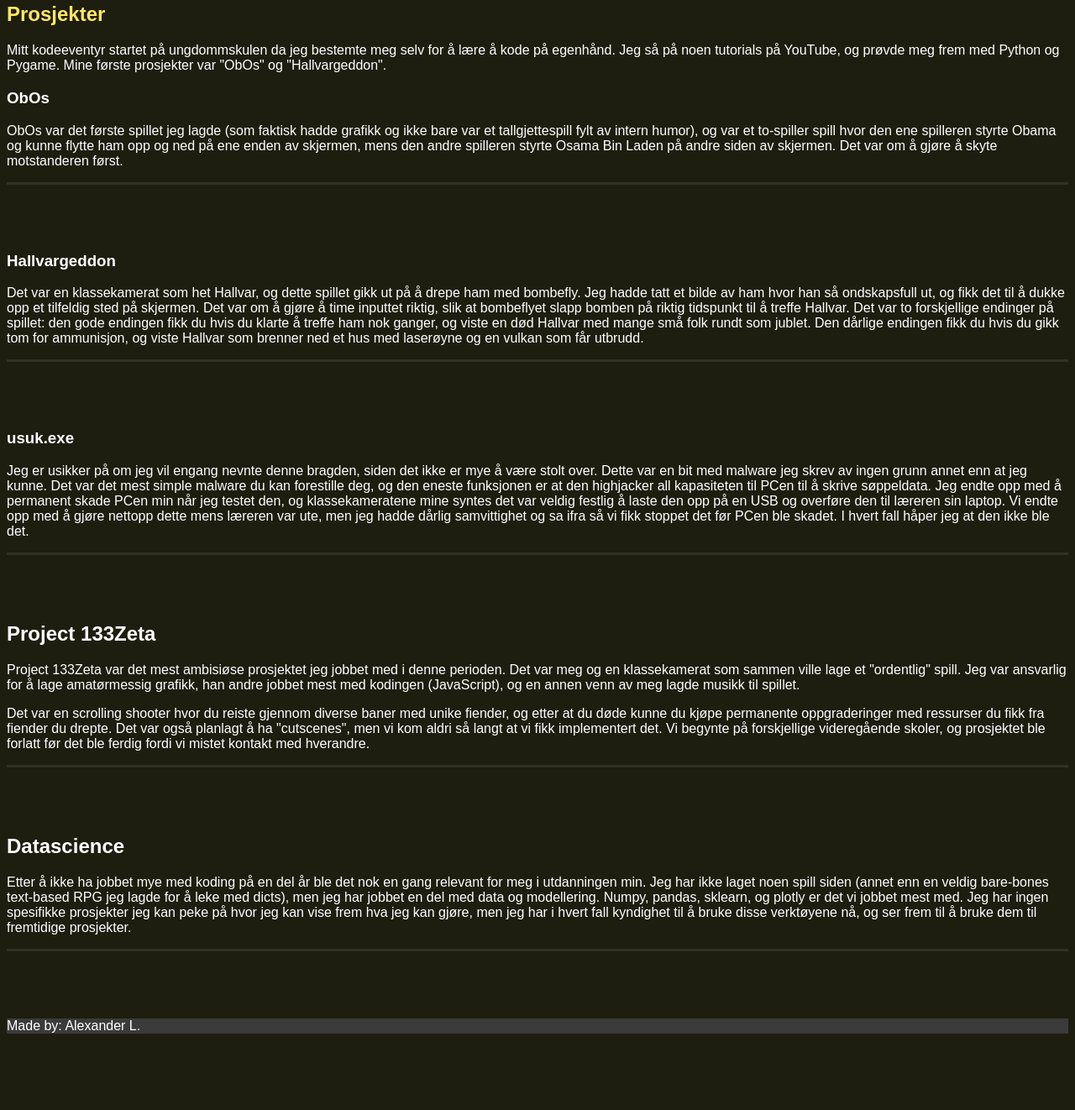
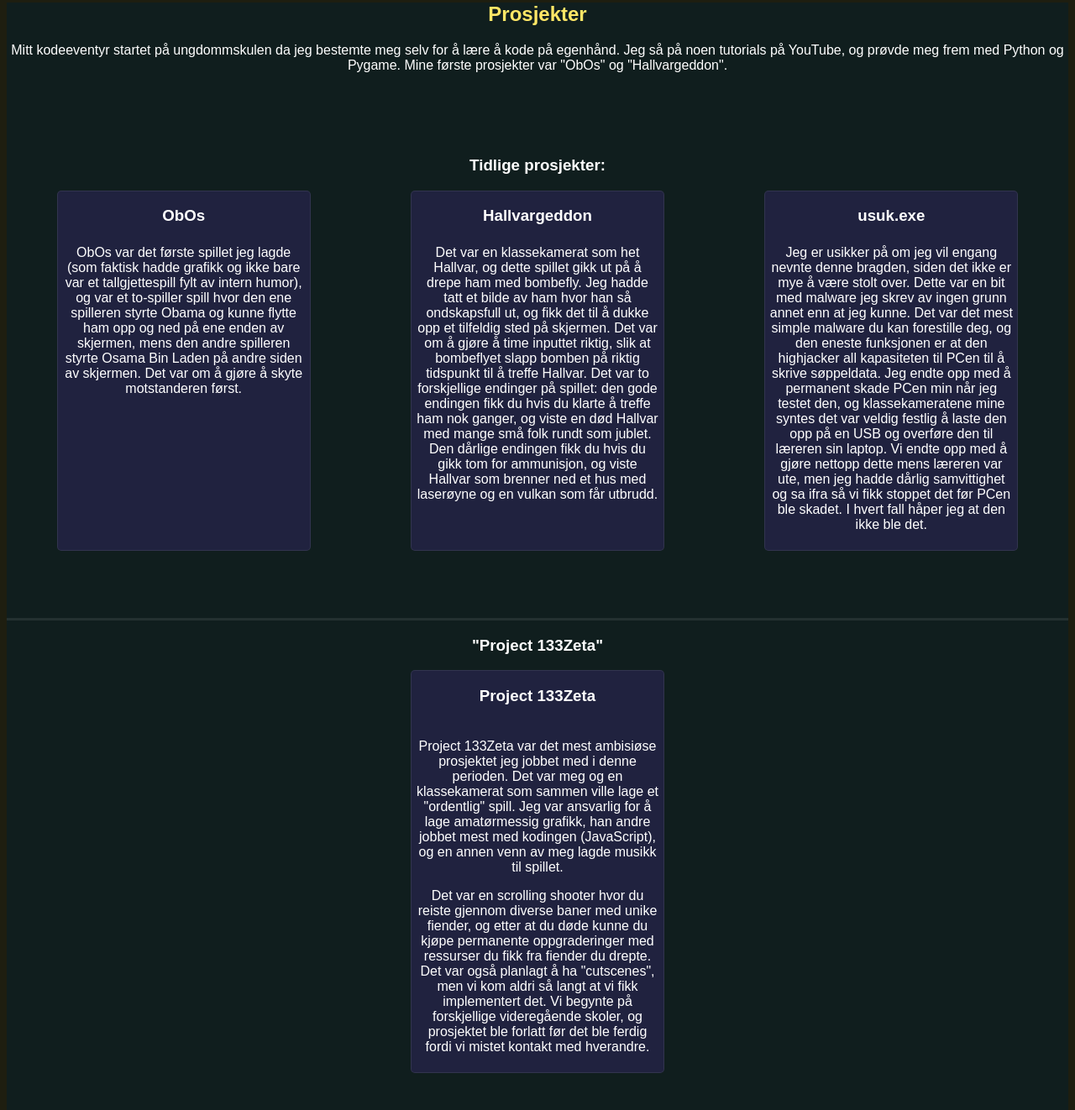
Before and after one commit to rabarbra98-cloud/khg17o1, a website: page index.html in a window 1280 px wide. Shown: the part 1478-2800 px from the top of the page at 84% size. Before the commit the page ends 2725 px from the top, so only its background shows below. Drawn offline with Linux system fonts and the light colour scheme.

Commit message:
Omformaterte projects til cards, ryddet litt opp

```diff
--- a/index.html
+++ b/index.html
@@ -37,7 +37,8 @@
       <section class="hero">
         <h1 class="main_title">Velkommen til min hjemmeside/portefølje!</h1>
 
-
+        <!-- Jeg innser her at jeg burde ha hero separat fra about seksjonen, men
+        da må jeg nesten omformatere alt her og jeg tror jeg heller beholder det slik foreløpig. -->
 
         <h2 class="hero_title">Om meg</h2>
           <div class="hero_section">
@@ -75,6 +76,7 @@
               </div>
             </figure>
           </div>
+
         <h3>Favorittbokserier</h3>
 
         <div class="hero_section">
@@ -117,23 +119,26 @@
       </section>
 
       <section class="projects">
-        <div class="projects_section">
         <h2 class="projects_title">Prosjekter</h2>
-          <p class="projects_text">
+        <p class="projects_intro">
           Mitt kodeeventyr startet på ungdommskulen da jeg bestemte meg selv for å lære å kode på egenhånd. Jeg så på noen
           tutorials på YouTube, og prøvde meg frem med Python og Pygame. Mine første prosjekter var "ObOs" og "Hallvargeddon".
         </p>
-          <h3 class="projects_subtitle">ObOs</h3>
-          <p>
+
+        <h3>Tidlige prosjekter:</h3>
+        <section class="project_cards_section">
+          <div class="projects_card">
+            <h3>ObOs</h3>
+            <p class="projects_text">
               ObOs var det første spillet jeg lagde (som faktisk hadde grafikk og ikke bare var et tallgjettespill fylt av intern humor),
               og var et to-spiller spill hvor den ene spilleren styrte Obama og kunne flytte ham opp og ned på ene enden av skjermen, mens
               den andre spilleren styrte Osama Bin Laden på andre siden av skjermen. Det var om å gjøre å skyte motstanderen først.
             </p>
           </div>
 
-        <div class="projects_section">
-          <h3 class="projects_subtitle">Hallvargeddon</h3>
-          <p>
+          <div class="projects_card">
+            <h3>Hallvargeddon</h3>
+            <p class="projects_text">
               Det var en klassekamerat som het Hallvar, og dette spillet gikk ut på å drepe ham med bombefly.
               Jeg hadde tatt et bilde av ham hvor han så ondskapsfull ut, og fikk det til å dukke opp et tilfeldig
               sted på skjermen. Det var om å gjøre å time inputtet riktig, slik at bombeflyet slapp bomben på riktig
@@ -144,9 +149,9 @@
             </p>
           </div>
 
-        <div class="projects_section">
-          <h3 class="projects_subtitle">usuk.exe</h3>
-          <p>
+          <div class="projects_card">
+            <h3>usuk.exe</h3>
+            <p class="projects_text">
               Jeg er usikker på om jeg vil engang nevnte denne bragden, siden det ikke er mye å være stolt over.
               Dette var en bit med malware jeg skrev av ingen grunn annet enn at jeg kunne. Det var det mest simple
               malware du kan forestille deg, og den eneste funksjonen er at den highjacker all kapasiteten til PCen til
@@ -156,11 +161,14 @@
               så vi fikk stoppet det før PCen ble skadet. I hvert fall håper jeg at den ikke ble det.
             </p>
           </div>
+        </section>
 
 
-
-        <div class="projects_section">
-          <h2 class="projects_subtitle">Project 133Zeta</h3>
+        <h3>"Project 133Zeta"</h3>
+        <section class="project_cards_section">
+          <div class="projects_card">
+            <h3>Project 133Zeta</h3>
+            <div class="projects_text">
               <p>
                 Project 133Zeta var det mest ambisiøse prosjektet jeg jobbet med i denne perioden. Det var meg og en
                 klassekamerat som sammen ville lage et "ordentlig" spill. Jeg var ansvarlig for å lage amatørmessig grafikk,
@@ -173,10 +181,14 @@
                 og prosjektet ble forlatt før det ble ferdig fordi vi mistet kontakt med hverandre.
               </p>
             </div>
+          </div>
+        </section>
 
-        <div class="projects_section">
-          <h2 class="projects_subtitle">Datascience</h3>
-          <p>
+        <h3>Senere arbeid</h3>
+        <section class="project_cards_section">
+          <div class="projects_card">
+            <h3>Datascience</h3>
+            <p class="projects_text">
               Etter å ikke ha jobbet mye med koding på en del år ble det nok en gang relevant for meg i utdanningen min. Jeg
               har ikke laget noen spill siden (annet enn en veldig bare-bones text-based RPG jeg lagde for å leke med dicts),
               men jeg har jobbet en del med data og modellering. Numpy, pandas, sklearn, og plotly er det vi jobbet mest med.
@@ -185,6 +197,16 @@
             </p>
           </div>
 
+          <div class="projects_card">
+            <h3>Front-end</h3>
+            <p class="projects_text">
+              Jeg har et påbegynt kurs hvor jeg lærer om front-end utvikling. Så langt har vi dekket HTML og CSS, og vi kommer
+              til å dekke JavaScript etter hvert. Det føles litt surrealistisk å lage en nettside som refererer til seg selv
+              på nettsiden. Noe som ville vært veldig meta var å legge en utskrift av nettsiden inni kortet, men jeg tror
+              jeg skal dy meg.
+            </p>
+          </div>
+        </section>
       </section>
 
     </main>
--- a/styles.css
+++ b/styles.css
@@ -46,18 +46,40 @@ header {
 }
 
 
+.projects {
+    text-align: center;
+    background-color: #101e1e;
+}
+
 .projects_title {
     margin-top: 20vh;
     color: #FFE766;}
 
-.projects_section {
-    margin-bottom: 10vh;
+.projects_intro {
+    padding-bottom: 10vh;
+}
+
+.project_cards_section {
+    display: flex;
+    justify-content: space-around;
+    padding-bottom: 10vh;
     border-bottom: #ffffff15 solid;
 }
 
+.projects_card {
+    width: 300px;
+    border: 1px #ffffff15 solid;
+    border-radius: 5px;
+    background-color: #20223f;
+    text-align: center;
+}
+
+.projects_text {
+    padding: 5px;
+}
 
 
-/* Card */
+/* Hero Card */
 
 .card_container {
     width: 400px;
@@ -75,7 +97,8 @@ header {
     align-items: center;}
 
 .card_img {
-    width: 113px;}
+    width: 113px;
+    padding: 5px;}
 
 .card_resources {
     width: 400px;
@@ -130,6 +153,8 @@ header {
 
 
 
+
+
 /* Footer */
 footer {
     background-color: #3b3b3b;
```
Lines whose indentation alone changed are shown as unchanged.
